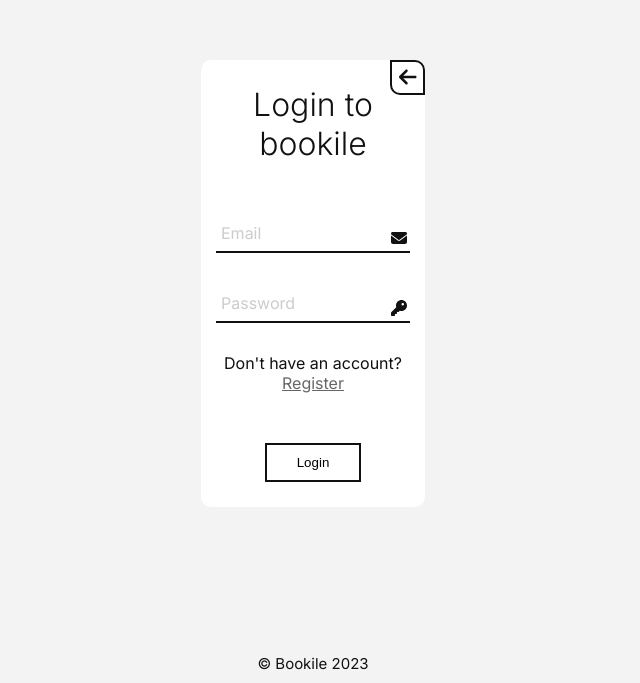
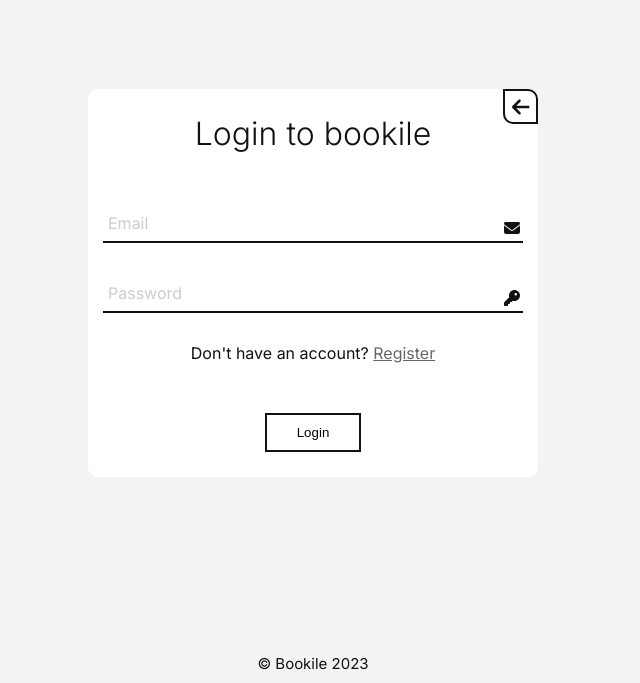
Before and after one commit to AkaPetrovic/web-bookstore-frontend, a Next.js app: page /login in a window 1280 px wide. Shown: the part 117-800 px from the top of the page, without its empty margins (327-967 px from the left). Built offline with nearby package versions, Linux system fonts and the light colour scheme.

Commit message:
Login i Register forma ispravljena

```diff
--- a/src/app/(user)/login/page.jsx
+++ b/src/app/(user)/login/page.jsx
@@ -71,7 +71,7 @@ function LoginPage() {
         </div>
 
         <p>
-          Don't have an account?{" "}
+          Don&apos;t have an account?{" "}
           <Link className={styles.link} href="/register">
             Register
           </Link>
--- a/src/app/(user)/login/page.module.css
+++ b/src/app/(user)/login/page.module.css
@@ -13,6 +13,7 @@
   background-color: white;
   padding: 2.5rem 1.5rem;
   width: 17.5%;
+  min-width: 45rem;
   border-radius: 1rem;
 }
 
--- a/src/app/(user)/register/page.module.css
+++ b/src/app/(user)/register/page.module.css
@@ -13,6 +13,7 @@
   background-color: white;
   padding: 2.5rem 1.5rem;
   width: 20%;
+  min-width: 45rem;
   border-radius: 0.5rem;
 }
 
```
